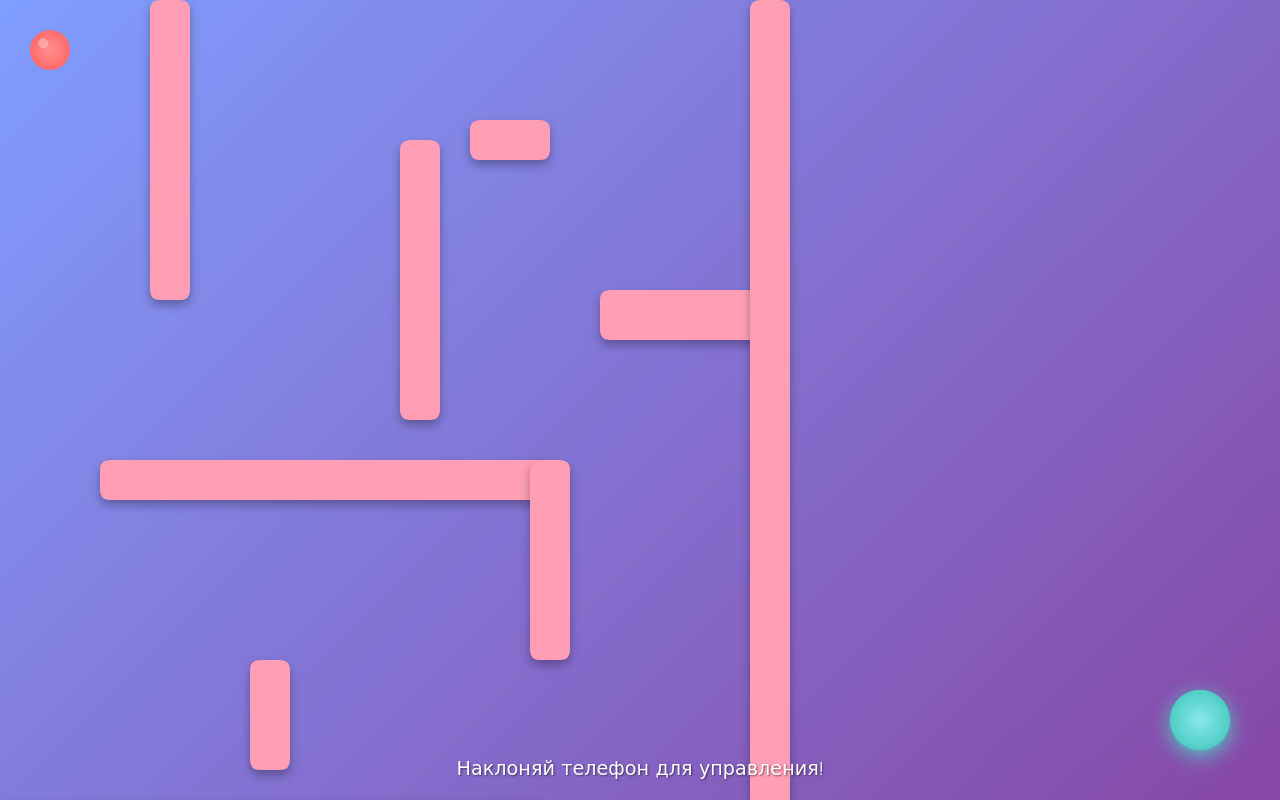
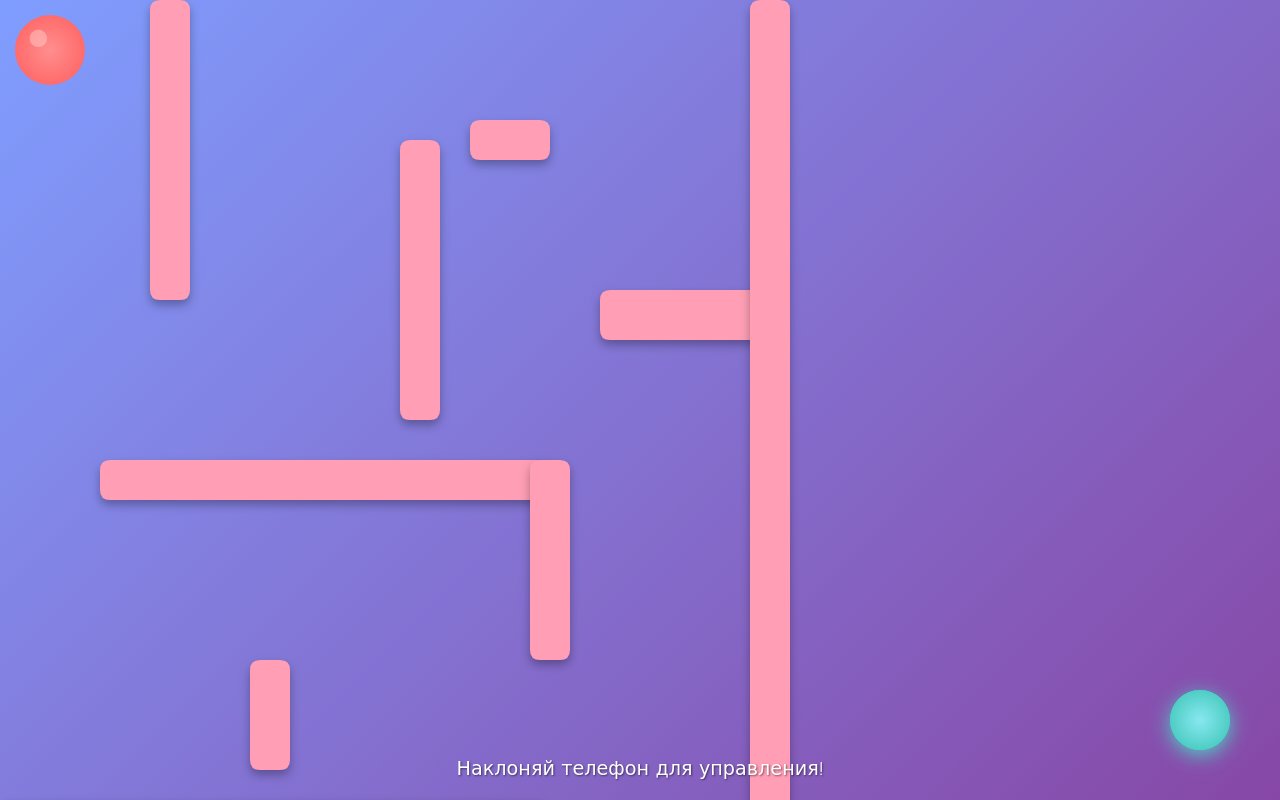
Before and after one commit to ToriusD/ToriusD.github.io, a plain HTML site: page dist/games/maze-game/index.html in a window 1280 px wide. Drawn offline with Linux system fonts and the light colour scheme.

Commit message:
Update index.html

```diff
--- a/dist/games/maze-game/index.html
+++ b/dist/games/maze-game/index.html
@@ -84,7 +84,7 @@
         const ball = {
             x: 50,
             y: 50,
-            radius: 20,
+            radius: 35,
             color: '#FF6B6B',
             vx: 0,
             vy: 0
@@ -105,16 +105,16 @@
             { x: 250, y: 660, width: 40, height: 110 },
             { x: 470, y: 120, width: 80, height: 40 },
             { x: 600, y: 290, width: 160, height: 50 },
-            { x: 750, y: 0, width: 40, height: 1400 },
+            { x: 750, y: 0, width: 40, height: 900 },
             { x: 530, y: 460, width: 40, height: 200 },
 
-            { x: 150, y: 0+1000, width: 40, height: 300 },
+            { x: 150, y: 0+1000, width: 140, height: 300 },
             { x: 130, y: 460+1000, width: 440, height: 40 },
             { x: 400, y: 140+1000, width: 40, height: 360 },
             { x: 0, y: 800+1000, width: 550, height: 40 },
             { x: 250, y: 680+1000, width: 40, height: 80 },
             { x: 400, y: 120+1000, width: 150, height: 40 },
-            { x: 600, y: 290+1000, width: 160, height: 50 },
+            { x: 600, y: 290+1000, width: 1160, height: 50 },
             { x: 530, y: 460+1000, width: 40, height: 200 }
 
         ];
```
